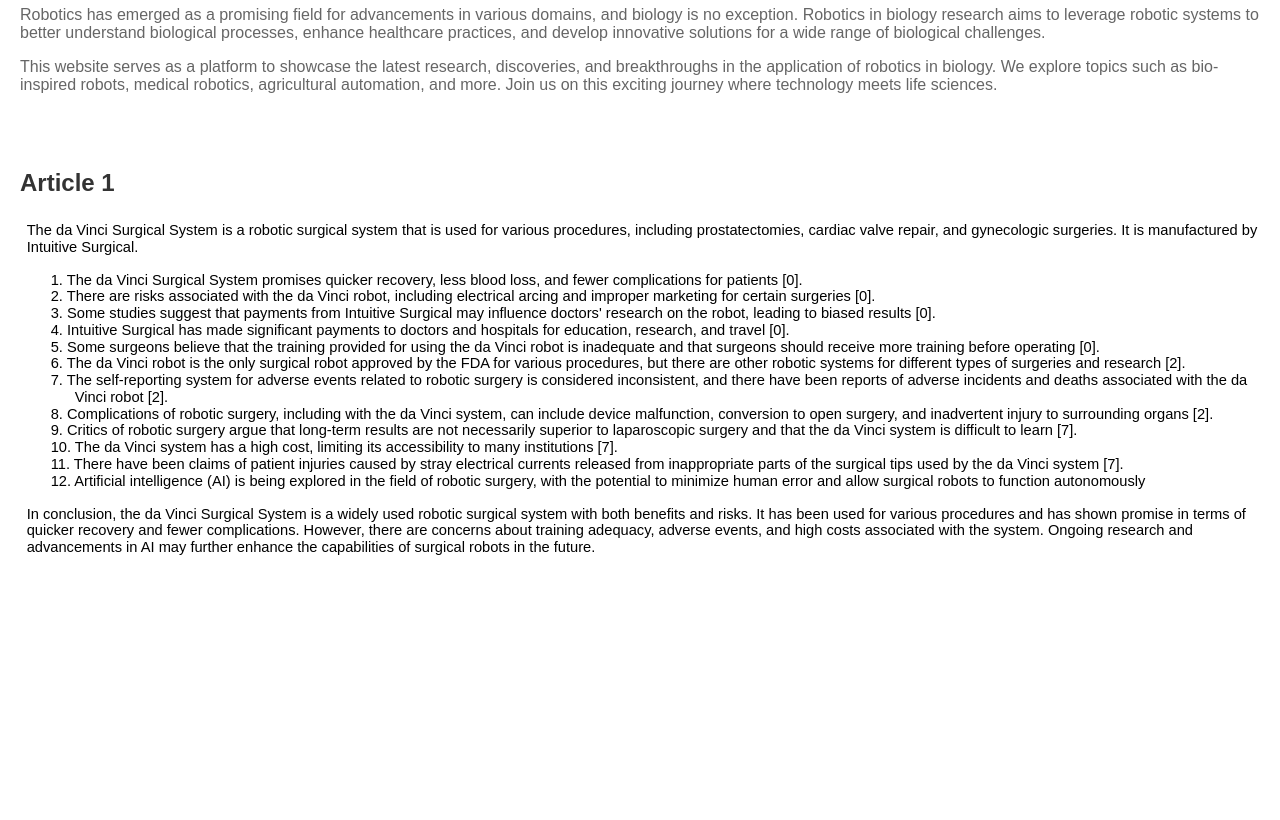
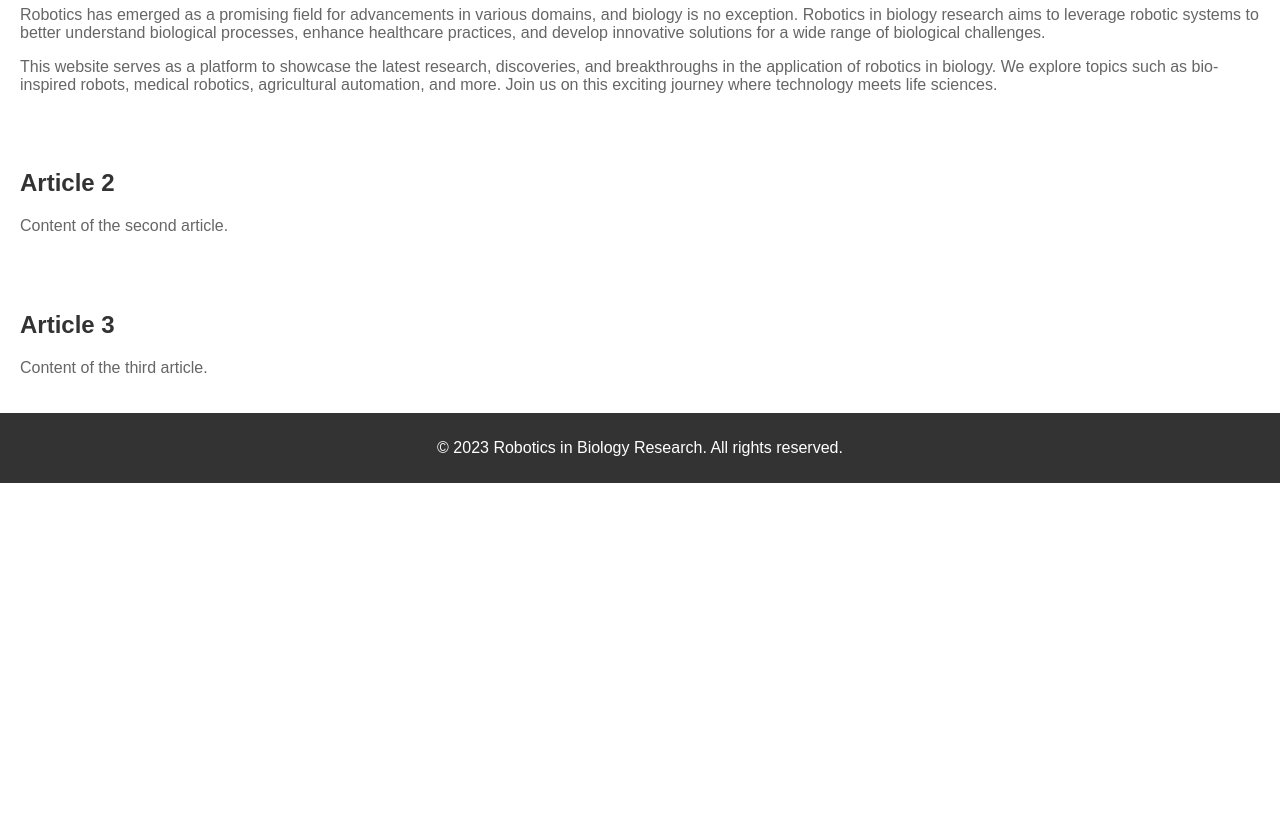
Before and after one commit to almasdagoat/biotech, a plain HTML site: page index.html in a window 1280 px wide. Shown: the part 400-1220 px from the top of the page. After the commit the page ends 883 px from the top, so only its background shows below. Drawn offline with Linux system fonts and the light colour scheme.

Commit message:
Update index.html

```diff
--- a/index.html
+++ b/index.html
@@ -12,7 +12,7 @@
         <ul>
             <li><a href="#home">Home</a></li>
             <li><a href="#introduction">Introduction</a></li>
-            <li><a href="article1.html">Article 1</a></li>
+            <li><a href="article1.html" target="_blank">Article 1</a></li>
             <li><a href="#article2">Article 2</a></li>
             <li><a href="#article3">Article 3</a></li>
         </ul>
@@ -27,10 +27,6 @@
         <p>Robotics has emerged as a promising field for advancements in various domains, and biology is no exception. Robotics in biology research aims to leverage robotic systems to better understand biological processes, enhance healthcare practices, and develop innovative solutions for a wide range of biological challenges.</p>
         <p>This website serves as a platform to showcase the latest research, discoveries, and breakthroughs in the application of robotics in biology. We explore topics such as bio-inspired robots, medical robotics, agricultural automation, and more. Join us on this exciting journey where technology meets life sciences.</p>
     </section>
-    <section id="article1">
-        <h2>Article 1</h2>
-        <iframe src="article1.html" frameborder="0" width="100%" height="600"></iframe>
-    </section>
     <section id="article2">
         <h2>Article 2</h2>
         <p>Content of the second article.</p>
```
